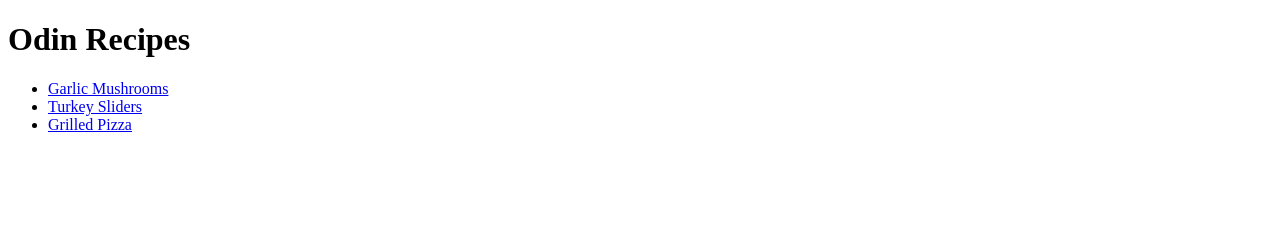
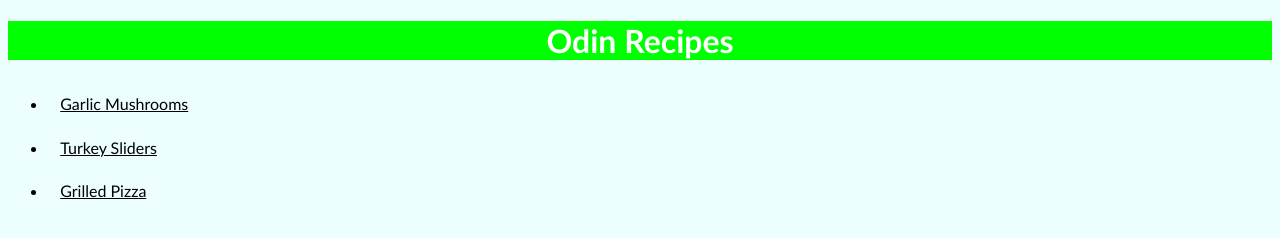
Before and after one commit to dilawarr/odin-recipes, a plain HTML site: page index.html in a window 1280 px wide. Drawn offline with Linux system fonts and the light colour scheme.

Commit message:
Add style declarations

```diff
--- /dev/null
+++ b/css/styles.css
@@ -0,0 +1,28 @@
+* {
+    font-family: 'Gill Sans', 'Gill Sans MT', Calibri, 'Trebuchet MS', sans-serif;
+    background-color: rgb(236, 255, 254);
+}
+
+.text-center {
+    text-align: center;
+}
+
+.color-white {
+    color: rgb(255, 255,255);
+}
+
+.bg-green {
+    background-color: rgb(0, 255, 0);
+}
+
+.font-large {
+    font-size: 32px;
+}
+
+.color-black {
+    color: rgb(0, 0, 0);
+}
+
+li {
+    padding: 1%;
+}
--- a/index.html
+++ b/index.html
@@ -3,14 +3,15 @@
 <head>
     <meta charset="UTF-8">
     <meta name="viewport" content="width=device-width, initial-scale=1.0">
+    <link rel="stylesheet" href="./css/styles.css">
     <title>Document</title>
 </head>
 <body>
-    <h1>Odin Recipes</h1>
+    <h1 class="text-center color-white bg-green font-large">Odin Recipes</h1>
     <ul>
-        <li><a href="./recipes/garlic-mushrooms.html">Garlic Mushrooms</a></li>
-        <li><a href="./recipes/turkey-sliders.html">Turkey Sliders</a></li>
-        <li><a href="./recipes/grilled-pizza.html">Grilled Pizza</a></li>
+        <li><a class="color-black" href="./recipes/garlic-mushrooms.html">Garlic Mushrooms</a></li>
+        <li><a class="color-black" href="./recipes/turkey-sliders.html">Turkey Sliders</a></li>
+        <li><a class="color-black" href="./recipes/grilled-pizza.html">Grilled Pizza</a></li>
     </ul>
 </body>
 </html>
```
Also changed, not shown: recipes/garlic-mushrooms.html (+4 -3 lines), recipes/grilled-pizza.html (+4 -3 lines), recipes/turkey-sliders.html (+4 -3 lines).
